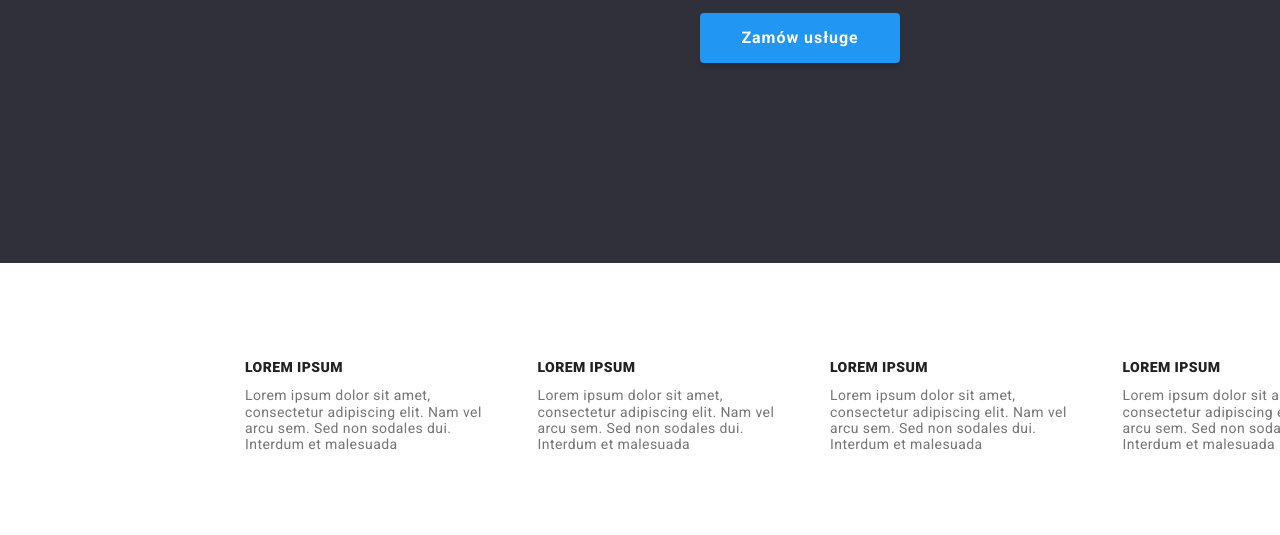
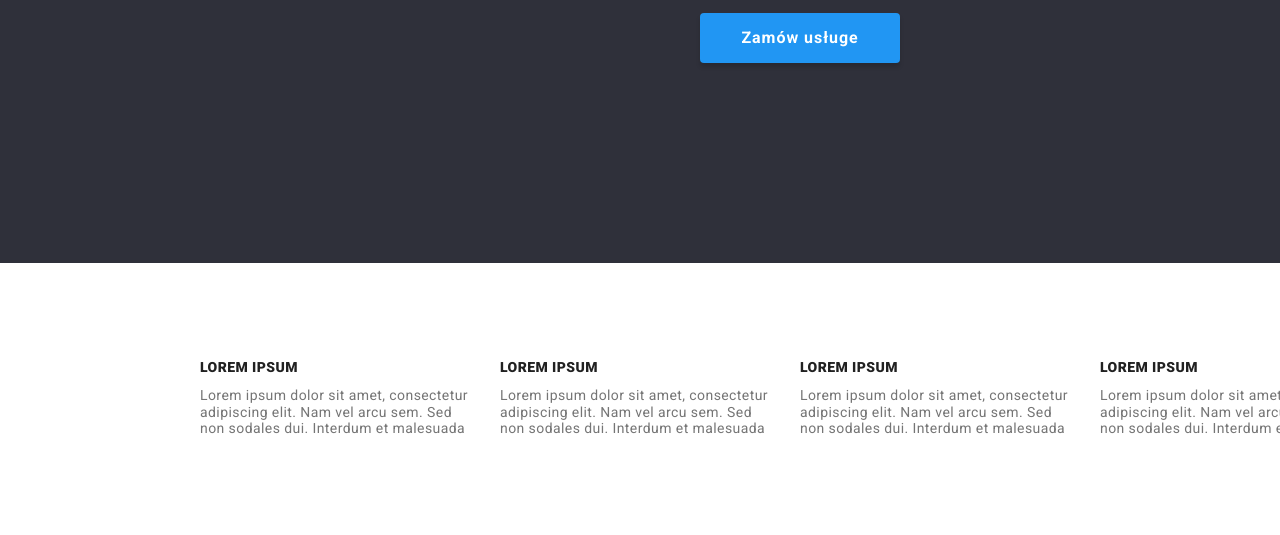
Before and after one commit to AdrianMiarczynski/goit-markup-hw-03, a plain HTML site: page index.html in a window 1280 px wide. Shown: the part 417-952 px from the top of the page. Drawn offline with nearby package versions, Linux system fonts and the light colour scheme.

Commit message:
change class atributes and added new class

```diff
--- a/css/styles.css
+++ b/css/styles.css
@@ -1,4 +1,4 @@
-*{
+* {
   margin: 0;
   padding: 0;
 }
@@ -27,8 +27,7 @@ body {
   line-height: 1.14;
   border-bottom: 1px #ececec;
 }
-.container
-{
+.container {
   max-width: 1200px;
   justify-content: center;
   display: flex;
@@ -111,7 +110,7 @@ body {
   padding-top: 32px;
 }
 /*finish menu*/
-.section{
+.section {
   padding-top: 94px;
   padding-bottom: 94px;
 }
@@ -121,10 +120,11 @@ body {
   background: var(--color-header-footer);
   text-align: center;
 }
-.container.top{
+.container.top {
   flex-direction: column;
   align-items: center;
   padding-top: 106px;
+  padding-bottom: 116px;
 }
 .main-header {
   width: 696px;
@@ -156,22 +156,23 @@ body {
 .attributes {
   width: 1170px;
   height: 101px;
-  margin-top: 94px;
-  margin-left: 215px;
 }
 .attributes ul {
   display: flex;
   list-style: none;
   letter-spacing: 0.03em;
   font-size: 14px;
-  margin: 0;
 }
 .attributes ul li {
   width: 270px;
   height: 101px;
+}
+.attributes ul li:nth-child(2),
+.attributes ul li:nth-child(3),
+.attributes ul li:nth-child(4)
+ {
   margin-left: 30px;
 }
-
 .attributes-text {
   text-transform: uppercase;
   color: var(--color-almost-black);
@@ -182,7 +183,7 @@ body {
   line-height: 1.46;
 }
 .attributes ul li p {
-  margin-top: 10px;
+  padding-top: 10px;
   margin-bottom: 0;
 }
 /*finish atributes*/
--- a/index.html
+++ b/index.html
@@ -45,7 +45,7 @@
         </div>
       </section>
       <!--Nasze atrybuty-->
-      <section class="attributes">
+      <section class="attributes section container middle">
         <h2 hidden>Lorem</h2>
         <ul>
           <li>
```
